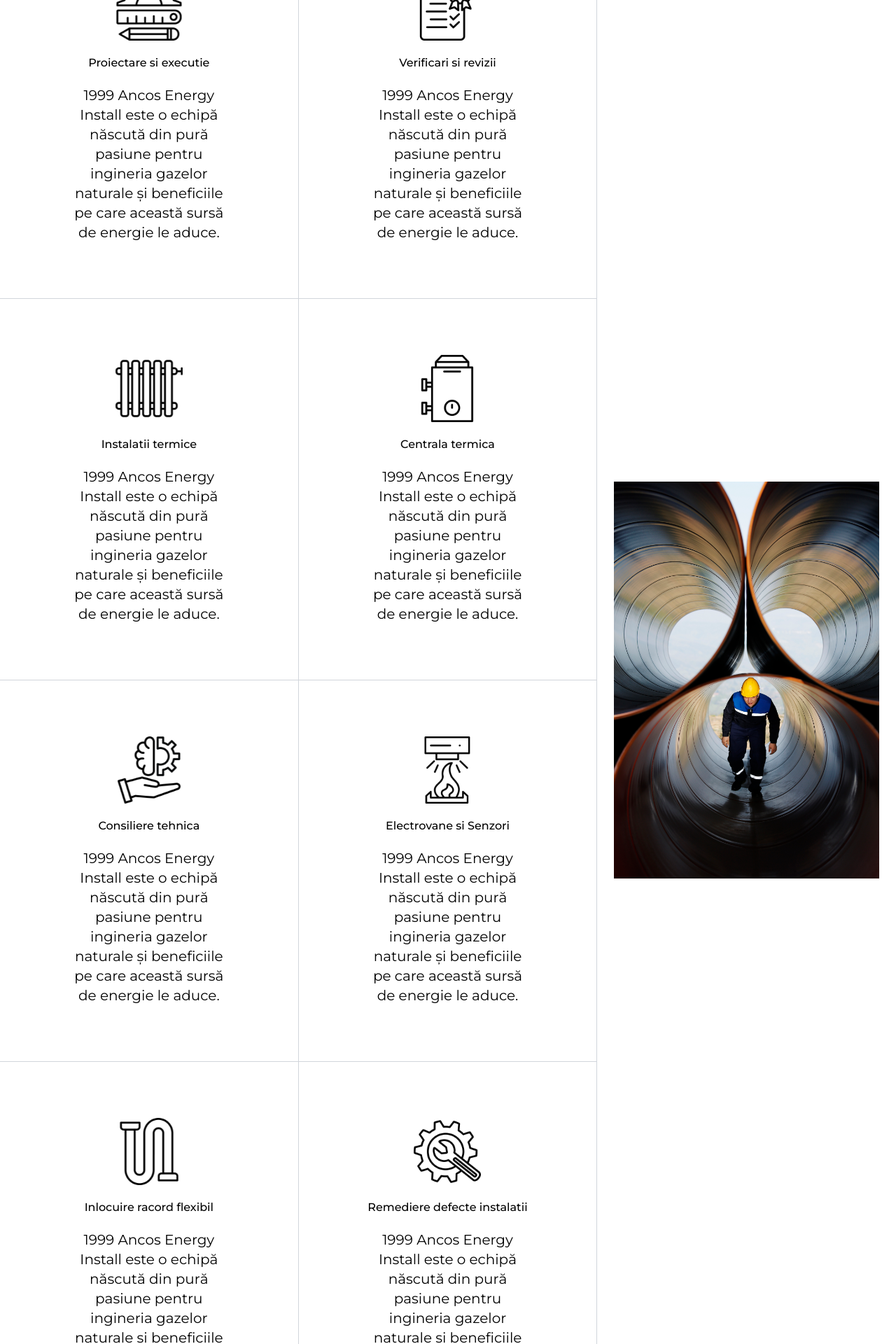
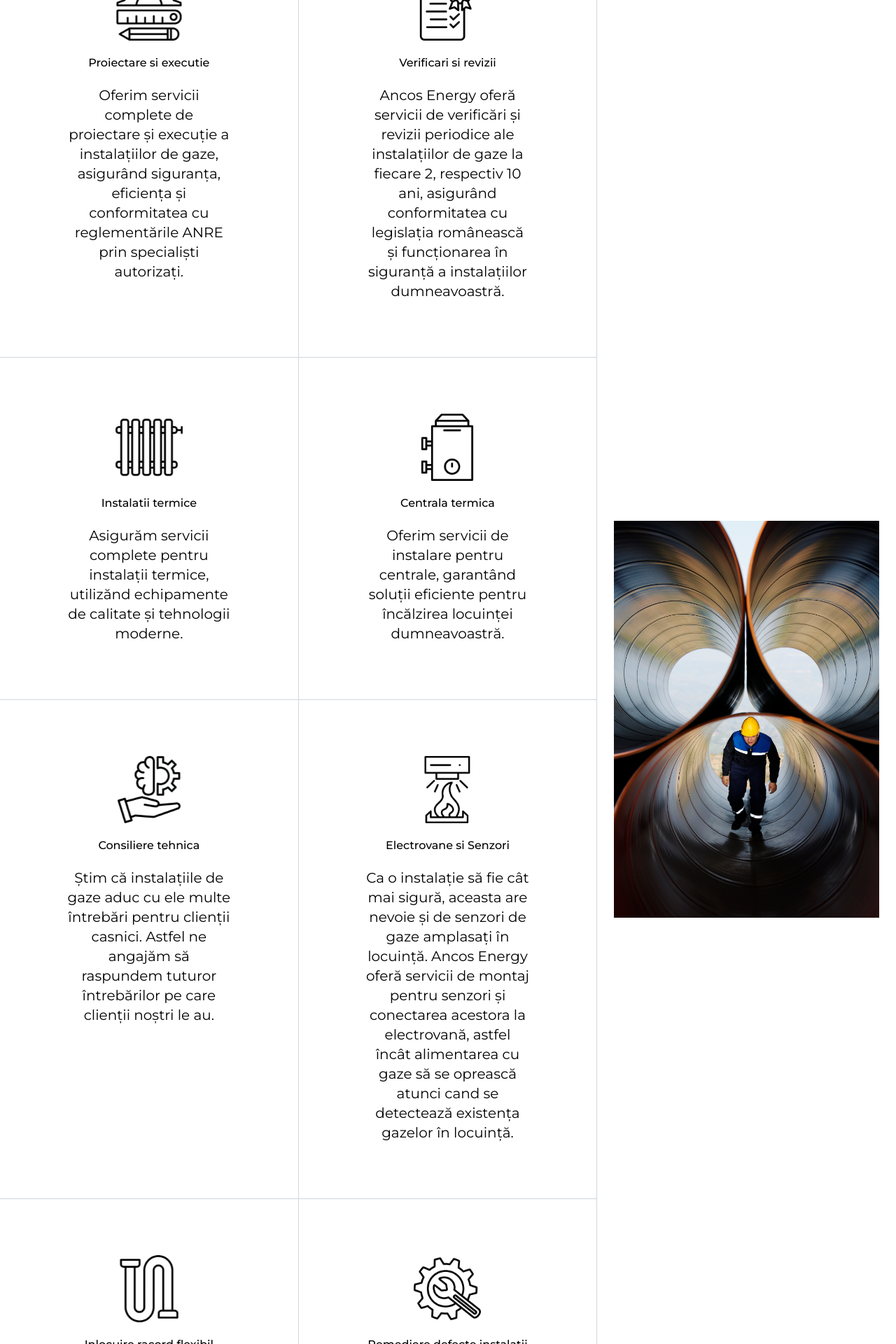
Before and after one commit to suicaandrei/ancos-energy, an Angular app: page /servicii in a window 1280 px wide. Shown: the part 540-2460 px from the top of the page at 70% size. Built offline with nearby package versions, Linux system fonts and the light colour scheme.

Commit message:
Bugfixes and changes according to last discussion

```diff
--- a/src/app/contact/contact.component.html
+++ b/src/app/contact/contact.component.html
@@ -38,8 +38,8 @@
           <p class="font-semibold">Telefon</p>
 
           <p class="mt-2 xl:mt-4">
-            Departament tehnic: +40 735 848 875 Director general: +40 726 772
-            841
+            Tehnic: +40 735 848 875  <span><br></span>
+            Director general: +40 726 772 841
           </p>
         </div>
 
--- a/src/app/landing-page/landing-page.component.html
+++ b/src/app/landing-page/landing-page.component.html
@@ -1,8 +1,9 @@
 <app-navbar></app-navbar>
 
 <!-- video background section -->
-<div class="relative flex h-[90vh]">
+<div class="relative flex h-screen">
   <video
+    type="video/mp4"
     class="object-cover w-full"
     src="./assets/videos/Video.mp4"
     autoplay
@@ -11,19 +12,20 @@
   ></video>
 
   <div
-    class="w-[50vw] absolute container left-[20vw] top-[25vh] lg:top-[20vh] xl:top-[25vh] text-white"
+    class="w-[90vw] md:w-[50vw] absolute container left-[5vw] md:left-[10vw] top-[10vh] md:top-[25vh] lg:top-[20vh] xl:top-[25vh] text-white"
   >
-    <p class="text-white sm:text-3xl lg:text-7xl">
+    <p class="text-white text-5xl 2xs:text-6xl lg:text-7xl">
       Agent autorizat ANRE pentru proiectarea si executia instalatiilor de gaze
       naturale
     </p>
 
-    <p class="my-1 xs:my-5 text-xs sm:text-base xl:text-3xl">
-      Peste 20 de ani de experienta
+    <p class="my-5 text-xl sm:text-base xl:text-3xl">
+      Servicii implementate de experti la preturi accesibile. Peste 20 de ani de
+      experienta.
     </p>
 
     <button
-      (click)="goToContact()"
+      (click)="goToRoute('contact')"
       class="flex gap-3 items-center bg-orange-500 p-1 xs:py-3 xs:px-4 rounded-3xl text-[0.5rem] xs:text-sm hover:bg-white hover:text-black hover:border hover:border-black transition duration-200 orange-btn"
     >
       <p>Obtine o oferta</p>
@@ -42,20 +44,27 @@
     <p class="font-bold">Despre noi</p>
 
     <p class="font-medium my-5 text-4xl" #animatedDivs>
-      Oferim soluții profesionale astfel încât să livrăm proiecte sustenabile și
-      eficiente
+      Ancos Energy oferă servicii complete, la cheie, în domeniul gazelor
+      naturale.
     </p>
 
     <p class="text-xl">
-      1999 Ancos Energy Install este o echipă născută din pură pasiune pentru
-      ingineria gazelor naturale și beneficiile pe care această sursă de energie
-      le aduce.
+      Ancos Energy este o echipă născută din pură pasiune pentru ingineria
+      gazelor naturale și beneficiile pe care această sursă de energie le aduce.
+      Obiectivul companiei noastre este acela de a ne sprijini clienții cu toate
+      implicațiile pe care o instalație de gaze naturale le aduce.
     </p>
 
     <button
-      class="mt-5 bg-black text-white px-4 py-3 rounded-3xl hover:bg-white hover:border hover:border-black hover:text-black"
+      (click)="goToRoute('despre-noi')"
+      class="flex gap-3 items-center mt-5 bg-black text-white px-4 py-3 rounded-3xl hover:bg-white hover:border hover:border-black hover:text-black transition duration-200 black-btn"
     >
-      Mai multe despre noi
+      <p>Mai multe despre noi</p>
+
+      <mat-icon
+        class="arrow-se text-base transition duration-200 hover:-rotate-45"
+        >south_east</mat-icon
+      >
     </button>
   </div>
 
@@ -65,34 +74,41 @@
 </div>
 
 <!-- serviciile noastre -->
-<div class="border-y border-gray-border-line mb-24">
 <div
-    class="container grid grid-cols-1 sm:grid-cols-2 xl:grid-cols-3 px-3 gap-10 pb-20 xl:pb-0"
+  class="mb-24 grid md:grid-cols-2 xl:grid-cols-3 border-t border-gray-border-line"
 >
   <div
-      class="sm:col-span-2 xl:col-span-1 xl:row-span-3 pt-20 xl:border-r border-gray-border-line"
+    class="md:col-span-2 xl:col-span-1 xl:row-span-2 py-12 px-3 md:px-24 border-b border-gray-300 text-center xl:text-start xl:border-r"
   >
     <p class="title-text text-center xl:text-start">Serviciile noastre</p>
     <p
       class="mt-4 mb-5 text-3xl xl:text-4xl text-center xl:text-start"
       #animatedDivs
     >
-        Oferim servicii pentru instalatii de gaze naturale la cheie
+      Oferim orice fel de serviciu pentru instalațiile de gaze naturale.
     </p>
 
     <div class="flex justify-center xl:justify-start">
       <button
-          class="mt-5 bg-black text-white px-4 py-3 rounded-3xl hover:bg-white hover:border hover:border-black hover:text-black"
+        (click)="goToRoute('servicii')"
+        class="flex gap-3 items-center mt-5 bg-black text-white px-4 py-3 rounded-3xl hover:bg-white hover:border hover:border-black hover:text-black transition duration-200 black-btn"
       >
-          Toate serviciile
+        <p>Toate serviciile</p>
+
+        <mat-icon
+          class="arrow-se text-base transition duration-200 hover:-rotate-45"
+          >south_east</mat-icon
+        >
       </button>
     </div>
   </div>
 
-    <div class="text-center xl:px-24 xl:py-20">
+  <div
+    class="text-center xl:px-24 py-6 px-1 xl:py-20 border-b border-r border-gray-300 hover-animation"
+  >
     <div class="flex justify-center">
       <img
-          class="w-24"
+        class="w-24 cursor-pointer"
         #animatedDivs
         src="./assets/icons/proiectare.png"
         alt=""
@@ -101,17 +117,19 @@
 
     <p class="title-text my-5">Proiectare si executie</p>
 
-      <p class="text-xl">
-        1999 Ancos Energy Install este o echipă născută din pură pasiune pentru
-        ingineria gazelor naturale și beneficiile pe care această sursă de
-        energie le aduce.
+    <p class="text-lg xl:text-xl">
+      Oferim servicii complete de proiectare și execuție a instalațiilor de
+      gaze, asigurând siguranța, eficiența și conformitatea cu reglementările
+      ANRE prin specialiști autorizați.
     </p>
   </div>
 
-    <div class="text-center xl:px-24 xl:py-20">
+  <div
+    class="text-center xl:px-24 py-6 px-1 xl:py-20 border-b border-r border-gray-300 hover-animation"
+  >
     <div class="flex justify-center">
       <img
-          class="w-24"
+        class="w-24 cursor-pointer"
         #animatedDivs
         src="./assets/icons/verificari.png"
         alt=""
@@ -120,36 +138,44 @@
 
     <p class="title-text my-5">Verificari si revizii</p>
 
-      <p class="text-xl">
-        1999 Ancos Energy Install este o echipă născută din pură pasiune pentru
-        ingineria gazelor naturale și beneficiile pe care această sursă de
-        energie le aduce.
+    <p class="text-lg xl:text-xl">
+      Ancos Energy oferă servicii de verificări și revizii periodice ale
+      instalațiilor de gaze la fiecare 2, respectiv 10 ani, asigurând
+      conformitatea cu legislația românească și funcționarea în siguranță a
+      instalațiilor dumneavoastră.
     </p>
   </div>
 
-    <div class="text-center xl:px-24 xl:py-20">
+  <div
+    class="text-center xl:px-24 py-6 px-1 xl:py-20 border-b border-r border-gray-300 hover-animation"
+  >
     <div class="flex justify-center">
       <img
-          class="w-24"
+        class="w-24 cursor-pointer"
         #animatedDivs
         src="./assets/icons/termice.png"
         alt=""
       />
     </div>
 
-      <p class="title-text my-5">Instalatii termice</p>
+    <p
+      class="title-text my-5 transition duration-300 ease-in-out hover:scale-110"
+    >
+      Instalatii termice
+    </p>
 
-      <p class="text-xl">
-        1999 Ancos Energy Install este o echipă născută din pură pasiune pentru
-        ingineria gazelor naturale și beneficiile pe care această sursă de
-        energie le aduce.
+    <p class="text-lg xl:text-xl">
+      Asigurăm servicii complete pentru instalații termice, utilizănd
+      echipamente de calitate și tehnologii moderne.
     </p>
   </div>
 
-    <div class="text-center xl:px-24 xl:py-20">
+  <div
+    class="text-center xl:px-24 py-6 px-1 xl:py-20 border-b border-r border-gray-300 hover-animation"
+  >
     <div class="flex justify-center">
       <img
-          class="w-24"
+        class="w-24 cursor-pointer"
         #animatedDivs
         src="./assets/icons/centrala.png"
         alt=""
@@ -158,12 +184,10 @@
 
     <p class="title-text my-5">Centrala termica</p>
 
-      <p class="text-xl">
-        1999 Ancos Energy Install este o echipă născută din pură pasiune pentru
-        ingineria gazelor naturale și beneficiile pe care această sursă de
-        energie le aduce.
+    <p class="text-lg xl:text-xl">
+      Oferim servicii de instalare pentru centrale, garantând soluții eficiente
+      pentru încălzirea locuinței dumneavoastră.
     </p>
-    </div>
   </div>
 </div>
 
--- a/src/app/landing-page/landing-page.component.ts
+++ b/src/app/landing-page/landing-page.component.ts
@@ -39,7 +39,7 @@ export class LandingPageComponent implements OnInit {
     });
   }
 
-  goToContact() {
-    this.router.navigate(['contact']);
+  goToRoute(route: string) {
+    this.router.navigate([route]);
   }
 }
--- a/src/app/services/services.component.html
+++ b/src/app/services/services.component.html
@@ -1,6 +1,8 @@
 <app-navbar></app-navbar>
 
-<div class="mt-40 mb-16 grid md:grid-cols-2 xl:grid-cols-3 border-y border-gray-300">
+<div
+  class="mt-40 mb-16 grid md:grid-cols-2 xl:grid-cols-3 border-y border-gray-300"
+>
   <div
     class="md:col-span-2 xl:col-span-3 py-12 px-3 md:px-24 border-b border-gray-300 text-center xl:text-start"
   >
@@ -27,9 +29,9 @@
     <p class="title-text my-5">Proiectare si executie</p>
 
     <p class="text-lg xl:text-xl">
-      1999 Ancos Energy Install este o echipă născută din pură pasiune pentru
-      ingineria gazelor naturale și beneficiile pe care această sursă de energie
-      le aduce.
+      Oferim servicii complete de proiectare și execuție a instalațiilor de
+      gaze, asigurând siguranța, eficiența și conformitatea cu reglementările
+      ANRE prin specialiști autorizați.
     </p>
   </div>
 
@@ -49,9 +51,10 @@
     <p class="title-text my-5">Verificari si revizii</p>
 
     <p class="text-lg xl:text-xl">
-      1999 Ancos Energy Install este o echipă născută din pură pasiune pentru
-      ingineria gazelor naturale și beneficiile pe care această sursă de energie
-      le aduce.
+      Ancos Energy oferă servicii de verificări și revizii periodice ale
+      instalațiilor de gaze la fiecare 2, respectiv 10 ani, asigurând
+      conformitatea cu legislația românească și funcționarea în siguranță a
+      instalațiilor dumneavoastră.
     </p>
   </div>
 
@@ -81,9 +84,8 @@
     </p>
 
     <p class="text-lg xl:text-xl">
-      1999 Ancos Energy Install este o echipă născută din pură pasiune pentru
-      ingineria gazelor naturale și beneficiile pe care această sursă de energie
-      le aduce.
+      Asigurăm servicii complete pentru instalații termice, utilizănd
+      echipamente de calitate și tehnologii moderne.
     </p>
   </div>
 
@@ -103,9 +105,8 @@
     <p class="title-text my-5">Centrala termica</p>
 
     <p class="text-lg xl:text-xl">
-      1999 Ancos Energy Install este o echipă născută din pură pasiune pentru
-      ingineria gazelor naturale și beneficiile pe care această sursă de energie
-      le aduce.
+      Oferim servicii de instalare pentru centrale, garantând soluții eficiente
+      pentru încălzirea locuinței dumneavoastră.
     </p>
   </div>
 
@@ -125,9 +126,9 @@
     <p class="title-text my-5">Consiliere tehnica</p>
 
     <p class="text-lg xl:text-xl">
-      1999 Ancos Energy Install este o echipă născută din pură pasiune pentru
-      ingineria gazelor naturale și beneficiile pe care această sursă de energie
-      le aduce.
+      Știm că instalațiile de gaze aduc cu ele multe întrebări pentru clienții
+      casnici. Astfel ne angajăm să raspundem tuturor întrebărilor pe care
+      clienții noștri le au.
     </p>
   </div>
 
@@ -147,9 +148,11 @@
     <p class="title-text my-5">Electrovane si Senzori</p>
 
     <p class="text-lg xl:text-xl">
-      1999 Ancos Energy Install este o echipă născută din pură pasiune pentru
-      ingineria gazelor naturale și beneficiile pe care această sursă de energie
-      le aduce.
+      Ca o instalație să fie cât mai sigură, aceasta are nevoie și de senzori de
+      gaze amplasați în locuință. Ancos Energy oferă servicii de montaj pentru
+      senzori și conectarea acestora la electrovană, astfel încât alimentarea cu
+      gaze să se oprească atunci cand se detectează existența gazelor în
+      locuință.
     </p>
   </div>
 
@@ -169,9 +172,7 @@
     <p class="title-text my-5">Inlocuire racord flexibil</p>
 
     <p class="text-lg xl:text-xl">
-      1999 Ancos Energy Install este o echipă născută din pură pasiune pentru
-      ingineria gazelor naturale și beneficiile pe care această sursă de energie
-      le aduce.
+      Oferim servicii de inlocuire pentru racordul flexibil.
     </p>
   </div>
 
@@ -191,9 +192,8 @@
     <p class="title-text my-5">Remediere defecte instalatii</p>
 
     <p class="text-lg xl:text-xl">
-      1999 Ancos Energy Install este o echipă născută din pură pasiune pentru
-      ingineria gazelor naturale și beneficiile pe care această sursă de energie
-      le aduce.
+      Ancos Energy oferă servicii de remediere pentru instalațiile de gaze,
+      indiferent de natura acestora.
     </p>
   </div>
 </div>
--- a/src/app/shared/footer/footer.component.html
+++ b/src/app/shared/footer/footer.component.html
@@ -13,7 +13,6 @@
     >
       <p class="text-orange-500 text-lg font-bold">Confidentialitate</p>
 
-      <a class="text-xs hover:text-orange-500" href="">Cookies</a>
       <a
         class="text-xs hover:text-orange-500 cursor-pointer"
         (click)="goTo('terms-and-conditions')"
--- a/tailwind.config.js
+++ b/tailwind.config.js
@@ -7,6 +7,9 @@ module.exports = {
       center: true,
     },
     screens: {
+      "2xs": "400px",
+      // => @media (min-width: 500px) { ... }
+
       xs: "500px",
       // => @media (min-width: 500px) { ... }
 
```
Also changed, not shown: src/app/about-us/about-us.component.html (+6 -1 lines), src/app/landing-page/landing-page.component.scss (+11 -0 lines), src/app/shared/navbar/navbar.component.html (+4 -4 lines), 1 other file (tests, documents, lock files or other folders). Lines whose indentation alone changed are shown as unchanged.
